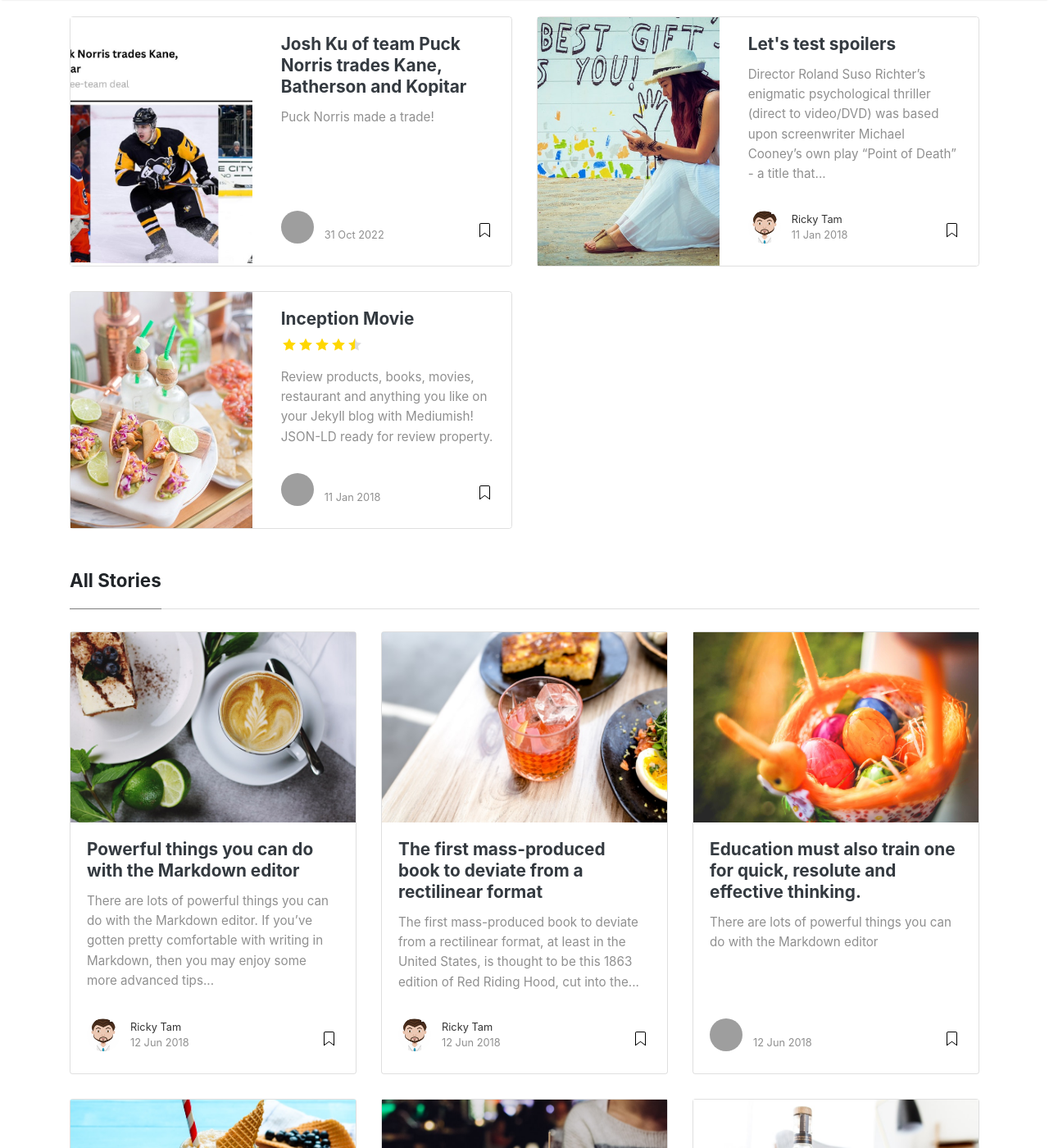
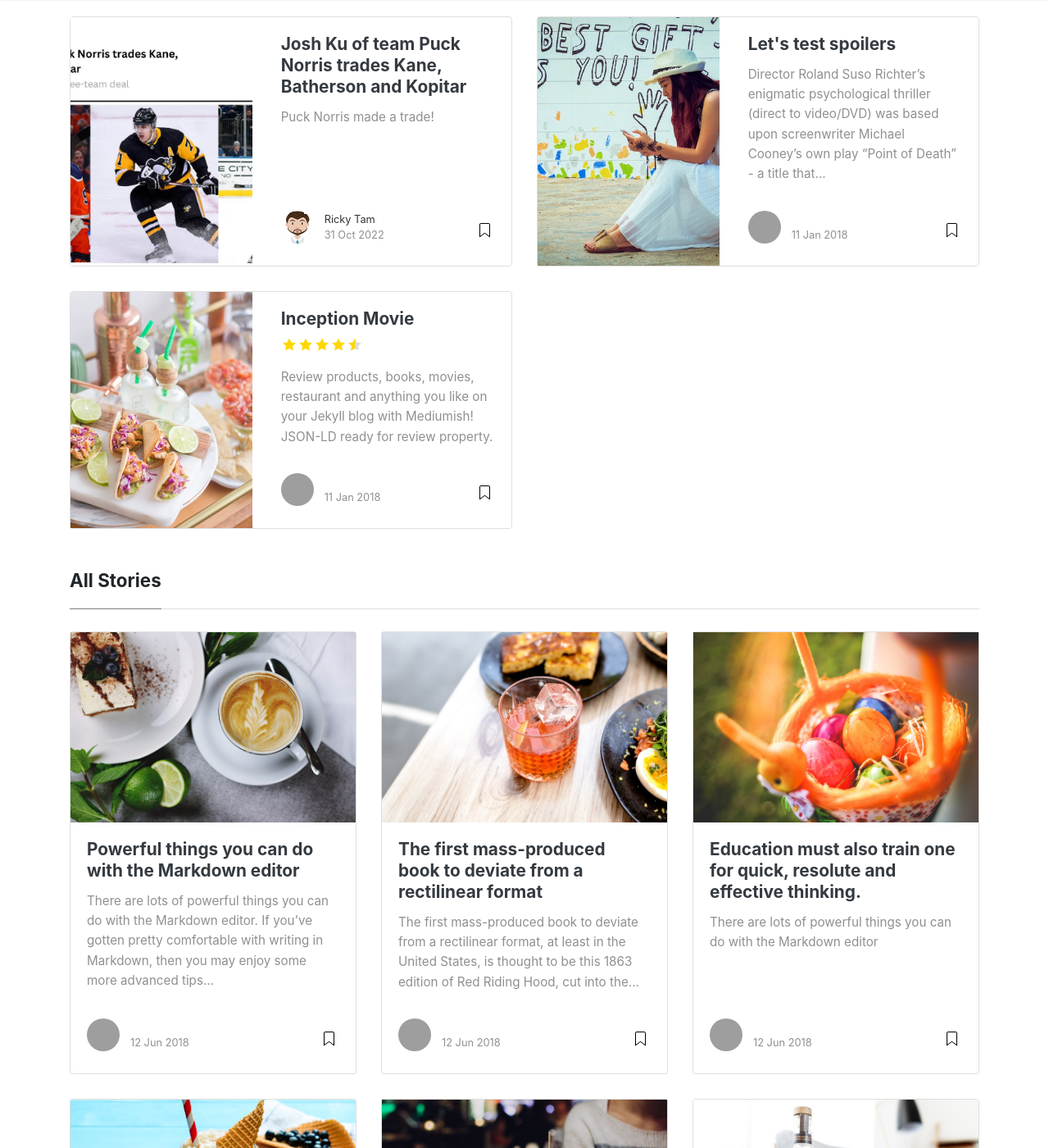
Before and after one commit to joshku/nrac-fantasy-news, a Jekyll site: the page built from index.html, in a window 1280 px wide and 1400 px high, scrolled down 270 px. Shown: the whole window at 82% size. Built offline with Jekyll 4.4.1, drawn with Linux system fonts in a browser that asks for light colours; nearby versions of some CDN libraries; the list of posts is cut into pages by our own code; grey boxes are pictures that could not be loaded.

Commit message:
Change authors

```diff
--- a/_config.yml
+++ b/_config.yml
@@ -13,7 +13,7 @@ permalink: /:title/
 
 # Authors
 authors:
-  sal:
+  ricky:
     name: Ricky Tam
     display_name: Ricky Tam
     avatar: assets/images/avatar.png
--- a/_posts/2022-10-31-puck-norris-trade.md
+++ b/_posts/2022-10-31-puck-norris-trade.md
@@ -1,7 +1,7 @@
 ---
 layout: post
 title:  "Josh Ku of team Puck Norris trades Kane, Batherson and Kopitar"
-author: Ricky Tam
+author: ricky
 categories: [ Jekyll, tutorial ]
 image: assets/images/puck-norris-trade.jpeg
 featured: true
```
